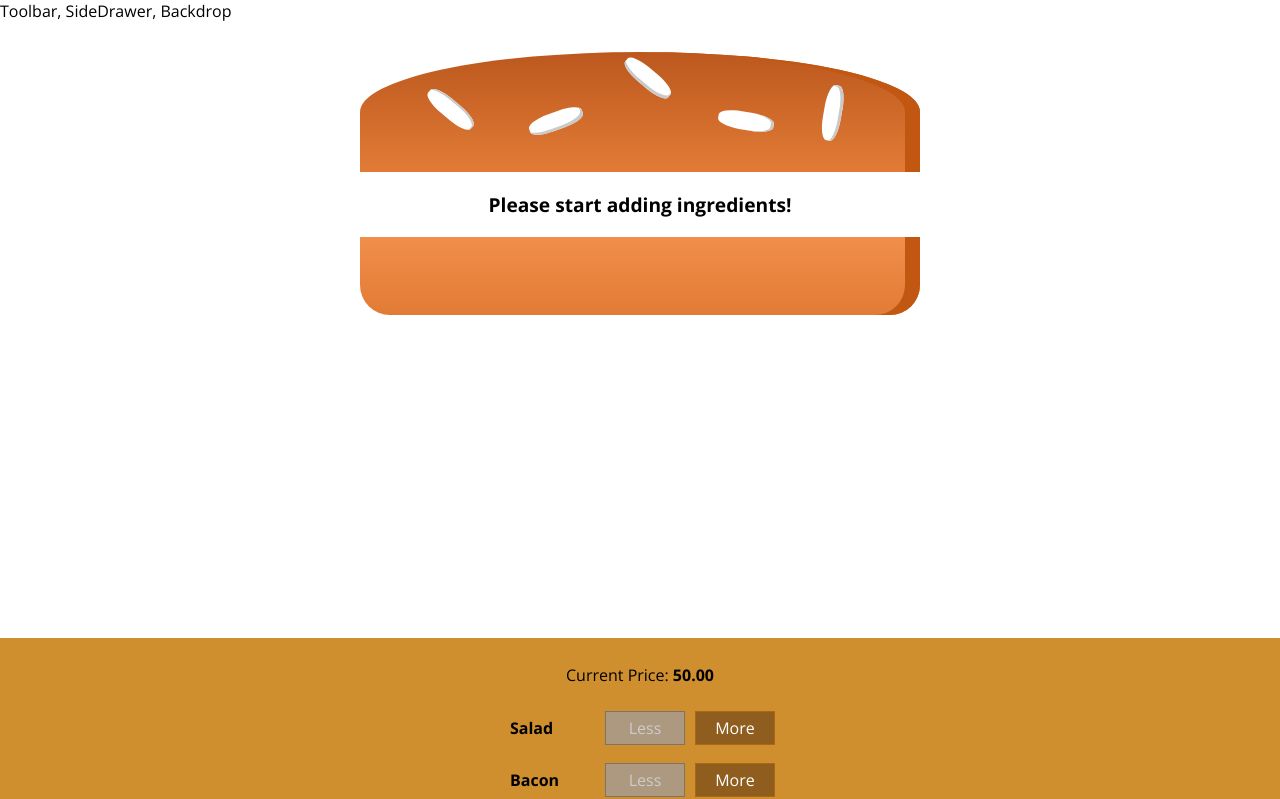
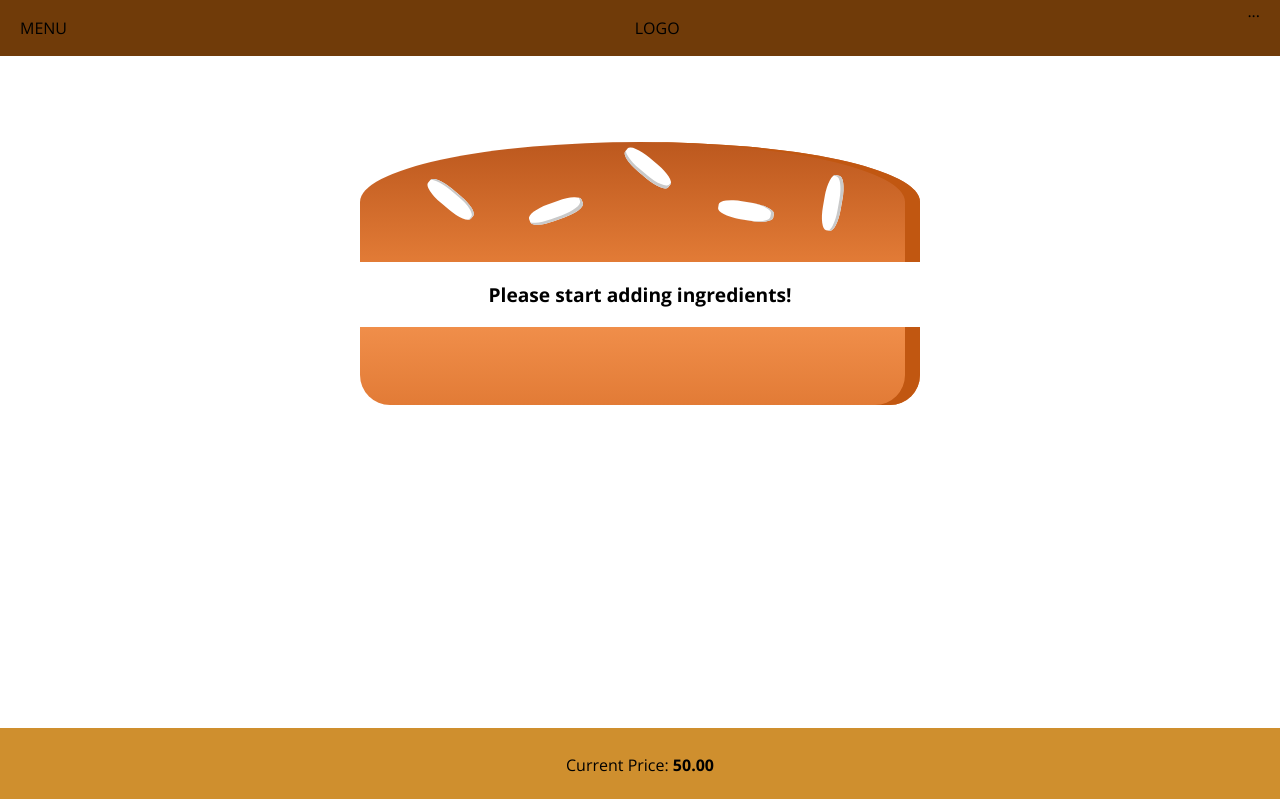
Before and after one commit to KennethOlsen87/Burger-Builder, a React app: page / in a window 1280 px wide. Shown: the top 799 px of the page. Built offline with nearby package versions, Linux system fonts and the light colour scheme.

Commit message:
feat: added a toolbar with simple CSS

```diff
--- a/src/components/Layout/Layout.css
+++ b/src/components/Layout/Layout.css
@@ -1,3 +1,4 @@
 .Content {
-    margin-top: 16px;
+    margin-top: 72px;
+
 }
--- a/src/components/Layout/Layout.js
+++ b/src/components/Layout/Layout.js
@@ -2,10 +2,11 @@
 
 import Aux from '../../hoc/Auxiliary'
 import classes from './Layout.css'
+import Toolbar from '../../components/Navigation/Toolbar/Toolbar'
 
 const layout = (props) => (
     <Aux>
-        <div> Toolbar, SideDrawer, Backdrop</div>
+        <Toolbar />
         <main className={classes.Content}>
             {props.children}
         </main>
--- /dev/null
+++ b/src/components/Navigation/Toolbar/Toolbar.css
@@ -0,0 +1,18 @@
+.Toolbar {
+    height: 56px;
+    width: 100%;
+    position: fix;
+    top: 0;
+    left: 0;
+    background-color: #703B09;
+    display: flex;
+    justify-content: space-between;
+    align-items: center;
+    padding: 0 20px;
+    box-sizing: border-box;
+    z-index: 90;
+}
+
+.Toolbar nav {
+    height: 100%;
+}
--- /dev/null
+++ b/src/components/Navigation/Toolbar/Toolbar.js
@@ -0,0 +1,18 @@
+import React from 'react'
+
+import classes from './Toolbar.css'
+
+const toolbar = props => (
+    <header className={classes.Toolbar}>
+        <div>MENU</div>
+        <div>LOGO</div>
+        <nav>
+            ...
+
+        </nav>
+    </header>
+
+)
+
+
+export default toolbar
```
